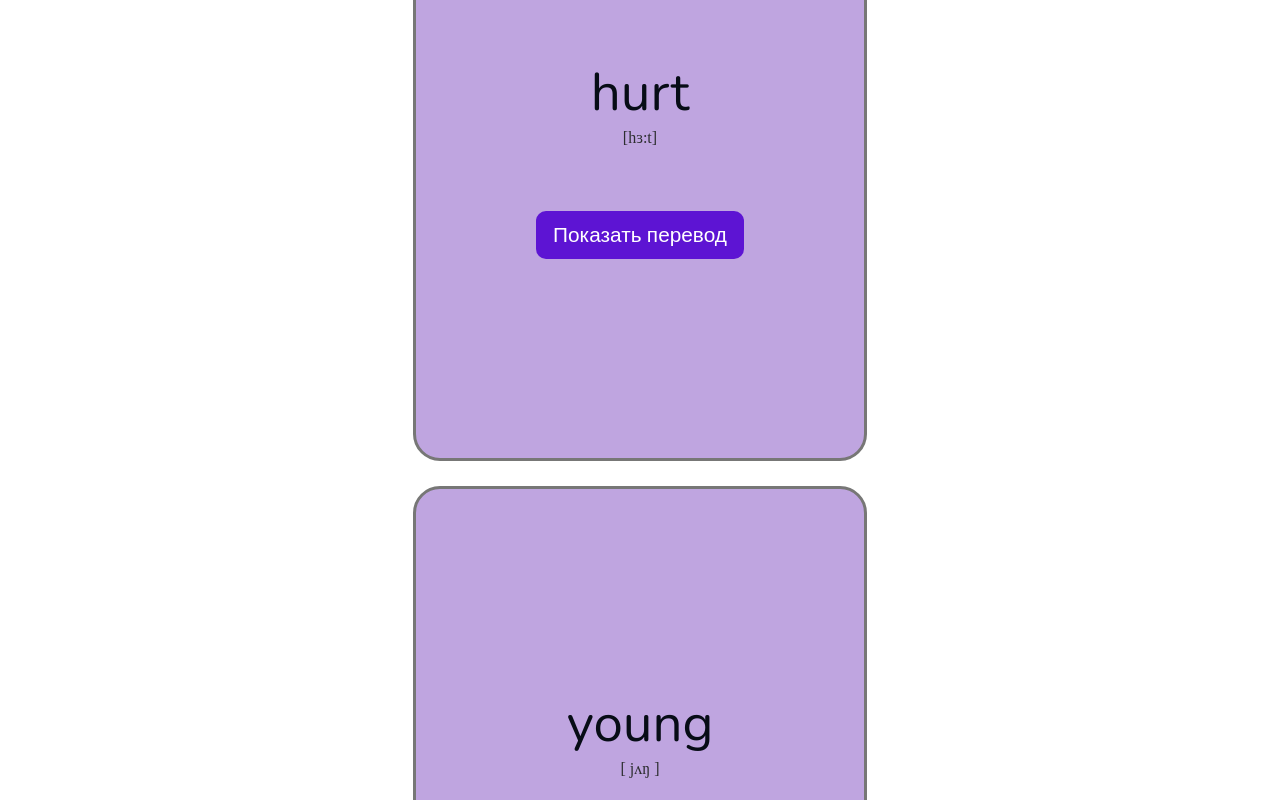
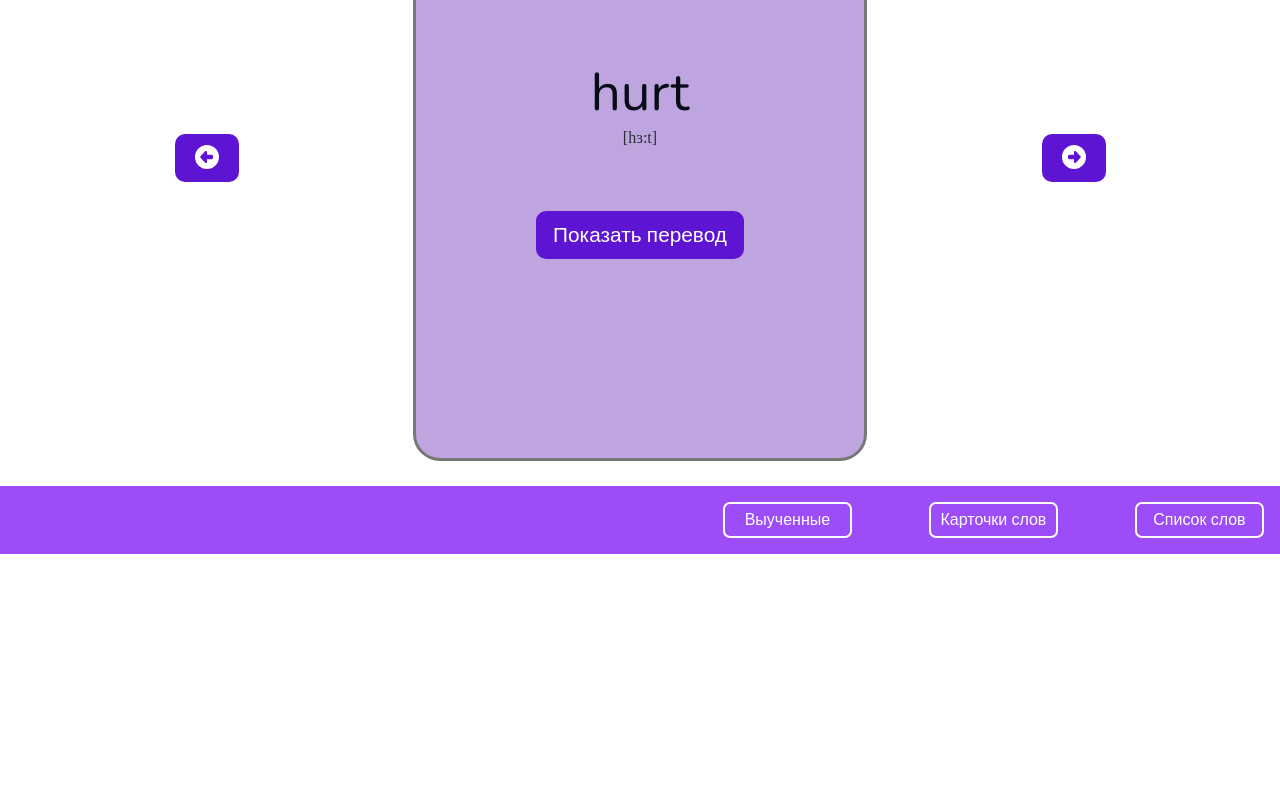
Before and after one commit to Lira11io/App_for_learning_foreign_words, a React (Create React App) app: page / in a window 1280 px wide. Shown: the part 1560-2360 px from the top of the page. After the commit the page ends 2114 px from the top, so only its background shows below. Built offline with nearby package versions, Linux system fonts and the light colour scheme.

Commit message:
добавлен компонент slider для перелистывания карточек, написаны стили к нему, отредактирован компонент card

```diff
--- a/src/components/Card/Card.jsx
+++ b/src/components/Card/Card.jsx
@@ -1,7 +1,7 @@
 import { useState } from "react";
 import style from "./card.module.scss";
 
-export default function Card({ vocabulary }) {
+export default function Card(props) {
   //задаем первоначальное состояние для кнопки, при котором перевод скрыт
   const [showTranslation, setShowTranslation] = useState(false);
   //добавляем состояние, которое означает, что перевод уже показан
@@ -23,16 +23,14 @@ export default function Card({ vocabulary }) {
     <>
       <div className={style.container}>
         <div className={style.card}>
-          <div className={style.card_word}>{vocabulary.english}</div>
-          <div className={style.card_transcription}>
-            {vocabulary.transcription}
-          </div>
+          <div className={style.card_word}>{props.english}</div>
+          <div className={style.card_transcription}>{props.transcription}</div>
           {showTranslation ? (
             <div
               className={style.card_translation}
               onClick={handleShowTranslation}
             >
-              {vocabulary.russian}
+              {props.russian}
             </div>
           ) : (
             <div className={style.card_button}>
--- a/src/components/HomePage/HomePage.jsx
+++ b/src/components/HomePage/HomePage.jsx
@@ -1,17 +1,14 @@
 import Header from "../Header/Header";
-import Card from "../Card/Card";
+import Slider from "../Slider/Slider";
 import Footer from "../Footer/Footer";
 import Table from "../Table/Table";
-import vocabulary from "../Data/vocabulary.json";
 
 function HomePage() {
   return (
     <div>
       <Header />
       <Table />
-      {vocabulary.map((item, id) => (
-        <Card key={id} vocabulary={item} />
-      ))}
+      <Slider />
 
       <Footer />
     </div>
--- /dev/null
+++ b/src/components/Slider/Slider.jsx
@@ -0,0 +1,64 @@
+import { useState, useEffect } from "react";
+import Card from "../Card/Card";
+import arr from "../Data/vocabulary.json";
+import style from "./slider.module.scss";
+import { FontAwesomeIcon } from "@fortawesome/react-fontawesome";
+import { faCircleLeft, faCircleRight } from "@fortawesome/free-solid-svg-icons";
+
+export default function Slider() {
+  //сохраняем массив данных
+  const [words, setWords] = useState([false]);
+
+  //создаем переменную для сохранения текущего индекса карточки и устанавливаем ему первоначальное значение
+  const [currentCardIndex, setCurrentCardIndex] = useState(0);
+
+  //делаем запрос к массиву 1 раз, когда создается компонент
+  useEffect(() => {
+    setWords(arr);
+  }, []);
+
+  //создаем переменную для объекта массива
+  const object = words[currentCardIndex];
+
+  //создаем функцию, которая увеличивает индекс на один и листает карточку вправо
+  const goToNextCard = () => {
+    if (currentCardIndex < arr.length - 1) {
+      setCurrentCardIndex(currentCardIndex + 1);
+    } else {
+      setCurrentCardIndex(0);
+    }
+  };
+  //создаем функцию, которая уменьшает индекс на один и листает карточку влево
+  const goToPreviousCard = () => {
+    if (currentCardIndex > 0) {
+      setCurrentCardIndex(currentCardIndex - 1);
+    } else {
+      setCurrentCardIndex(arr.length - 1);
+    }
+  };
+
+  if (!words) {
+    // если массив не был передан, то высвечивается сообщение о загрузке
+    return <h1>loading</h1>;
+  }
+
+  return (
+    <div className={style.slider}>
+      <button className={style.btn_prev} onClick={goToPreviousCard}>
+        <FontAwesomeIcon icon={faCircleLeft} />
+      </button>
+
+      <Card
+        english={object.english}
+        transcription={object.transcription}
+        russian={object.russian}
+        index={object.index}
+        key={object.index}
+      />
+
+      <button className={style.btn_next} onClick={goToNextCard}>
+        <FontAwesomeIcon icon={faCircleRight} />
+      </button>
+    </div>
+  );
+}
--- /dev/null
+++ b/src/components/Slider/slider.module.scss
@@ -0,0 +1,13 @@
+@import "../../styles/variables";
+@import "../../styles/mixins.scss";
+
+.slider {
+  display: flex;
+  justify-content: space-evenly;
+  align-items: center;
+}
+
+.btn_prev,
+.btn_next {
+  @include button-sm;
+}
--- a/src/styles/mixins.scss
+++ b/src/styles/mixins.scss
@@ -64,7 +64,8 @@
   width: 4rem;
 
   &:hover {
-    color: $color-deeplavender;
+    background-color: $color-deeplavender;
+    border: 2px solid $color-darkgray;
     transform: scale(120%);
   }
 }
```
